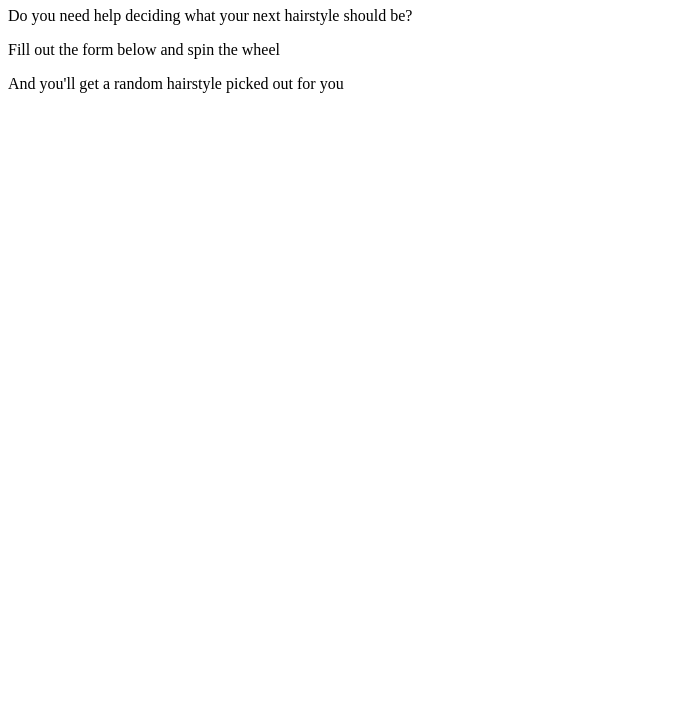
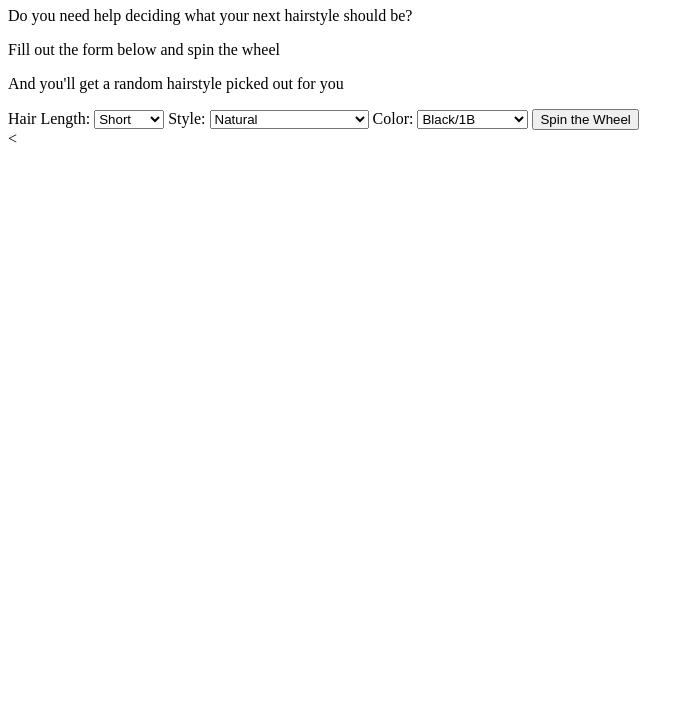
Before and after one commit to BenevolenceEM/Spin-The-Wheel...BlackHairstylesGenerator, a plain HTML site: page index.html in a window 1280 px wide. Shown: the part 73-800 px from the top of the page, without its empty margins (0-694 px from the left). Drawn offline with Linux system fonts and the light colour scheme.

Commit message:
Update index.html

```diff
--- a/index.html
+++ b/index.html
@@ -13,7 +13,35 @@
         <p>And you'll get a random hairstyle picked out for you</p></p>
 
     <form id="preferencesForm">
+        <label>Hair Length:</label>
+        <select id="length">
+            <option value="short">Short</option>
+            <option value="med">Medium</option>
+            <option value="long">Long</option>
+        </select>
 
+        <label>Style:</label>
+        <select id="style">
+            <option value="nat">Natural</option>
+            <option value="ext">Attachment/Extensions</option>
+        </select>
+
+        <label>Color:</label>
+        <select id="color">
+            <option value="black">Black/1B</option>
+            <option value="ginger">Ginger/350/30</option>
+            <option value="burg">Burgundy</option>
+            <option value="blonde">Blonde/613</option>
+            <option value="mixed">Mixed Blend</option>
+            <option value="multiple">Multiple Colors</option>
+            <option value="random">Random</option>
+        </select>
+
+        <button type="button" id="spinBtn">Spin the Wheel</button>
     </form>
+
+    <div id="result"></div>
+
+    <<script src="script.js"></script>
     </body>
 </html>
```
